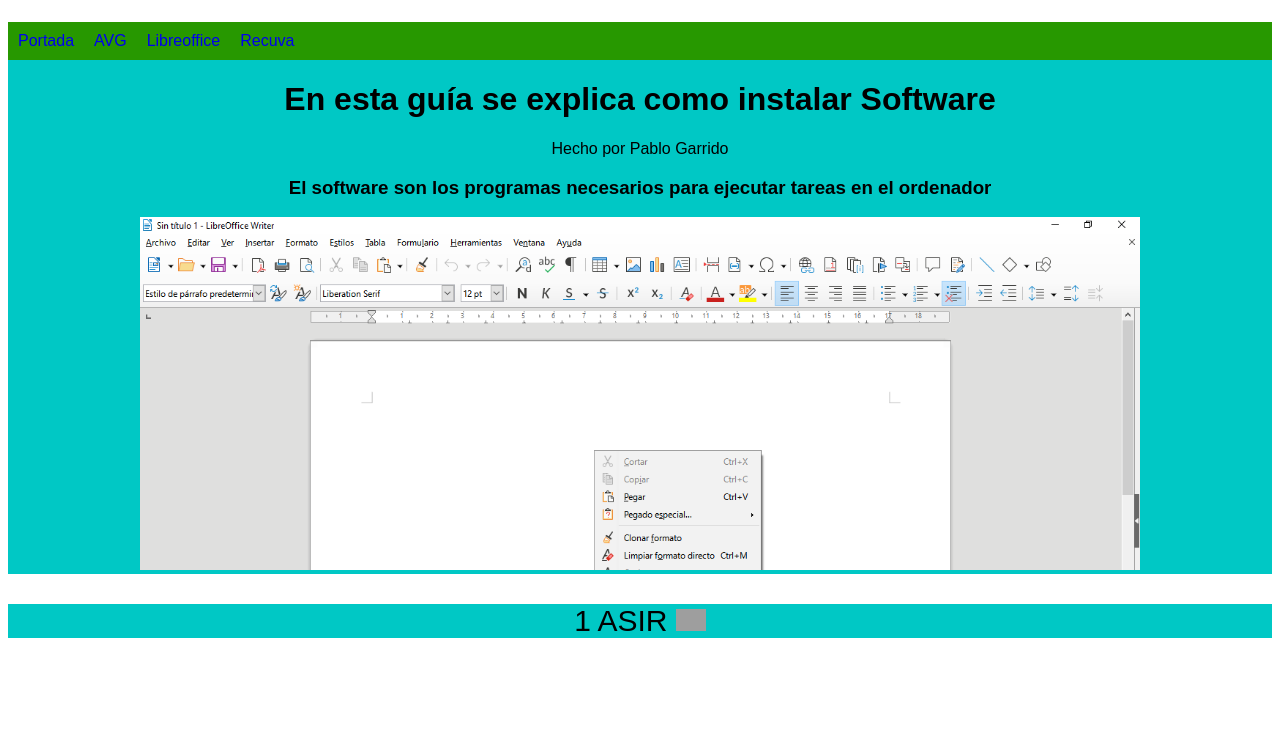
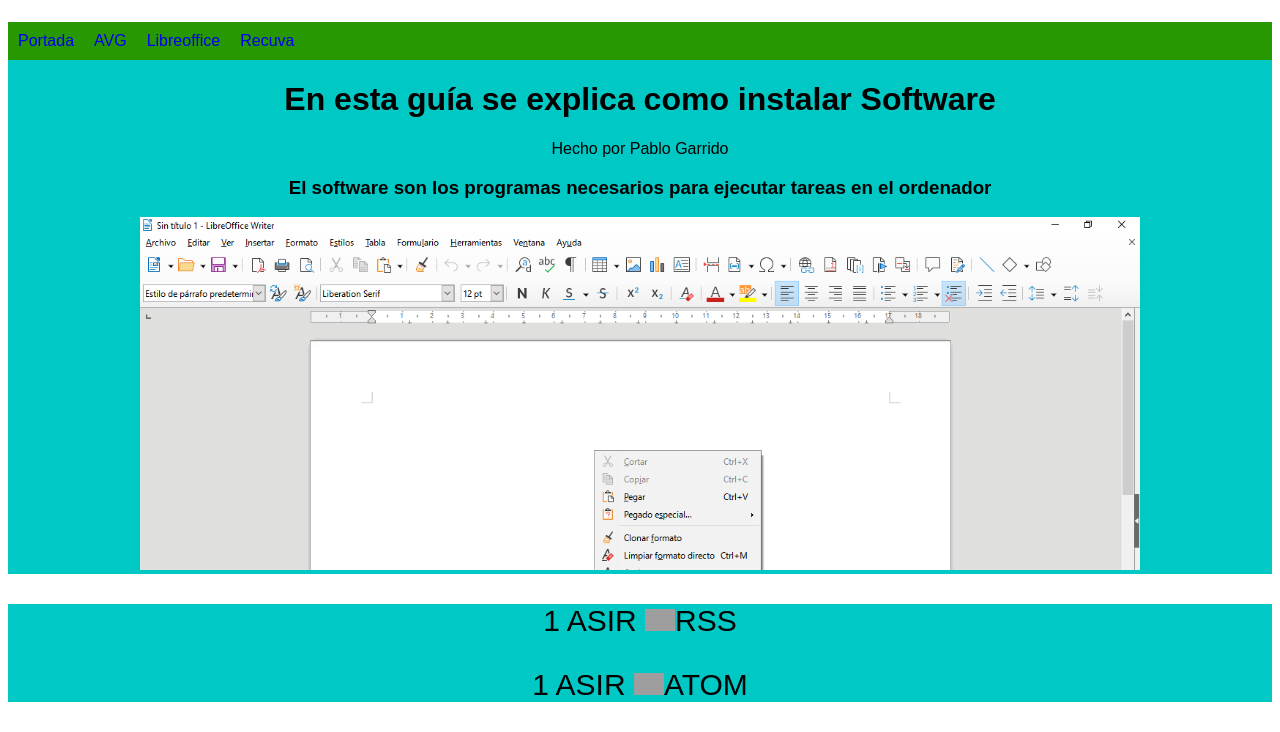
Before and after one commit to gagapama/proyectofhwgagapama, a plain HTML site: page index.html in a window 1280 px wide. Shown: the part 126-858 px from the top of the page. Before the commit the page ends 800 px from the top, so only its background shows below. Drawn offline with nearby package versions, Linux system fonts and the light colour scheme; grey boxes are pictures that could not be loaded.

Commit message:
Update index.html

```diff
--- a/index.html
+++ b/index.html
@@ -56,7 +56,8 @@
   </article>
 </section>
 <footer>
-    <p>1 ASIR <a href="Paginas/Feed.xml"><img src="https://upload.wikimedia.org/wikipedia/commons/4/43/Feed-icon.svg" alt="De unnamed (Mozilla Foundation) - feedicons.com, MPL 1.1, https://commons.wikimedia.org/w/index.php?curid=654420" height="30px" width="30px"></a></p>
+    <p>1 ASIR <a href="Paginas/Feed.xml"><img src="https://upload.wikimedia.org/wikipedia/commons/4/43/Feed-icon.svg" alt="De unnamed (Mozilla Foundation) - feedicons.com, MPL 1.1, https://commons.wikimedia.org/w/index.php?curid=654420" height="30px" width="30px"></a>RSS</p>
+    <p>1 ASIR <a href="Paginas/Atom.xml"><img src="https://upload.wikimedia.org/wikipedia/commons/4/43/Feed-icon.svg" alt="De unnamed (Mozilla Foundation) - feedicons.com, MPL 1.1, https://commons.wikimedia.org/w/index.php?curid=654420" height="30px" width="30px"></a>ATOM</p>
 </footer>
 
 </body>
```
